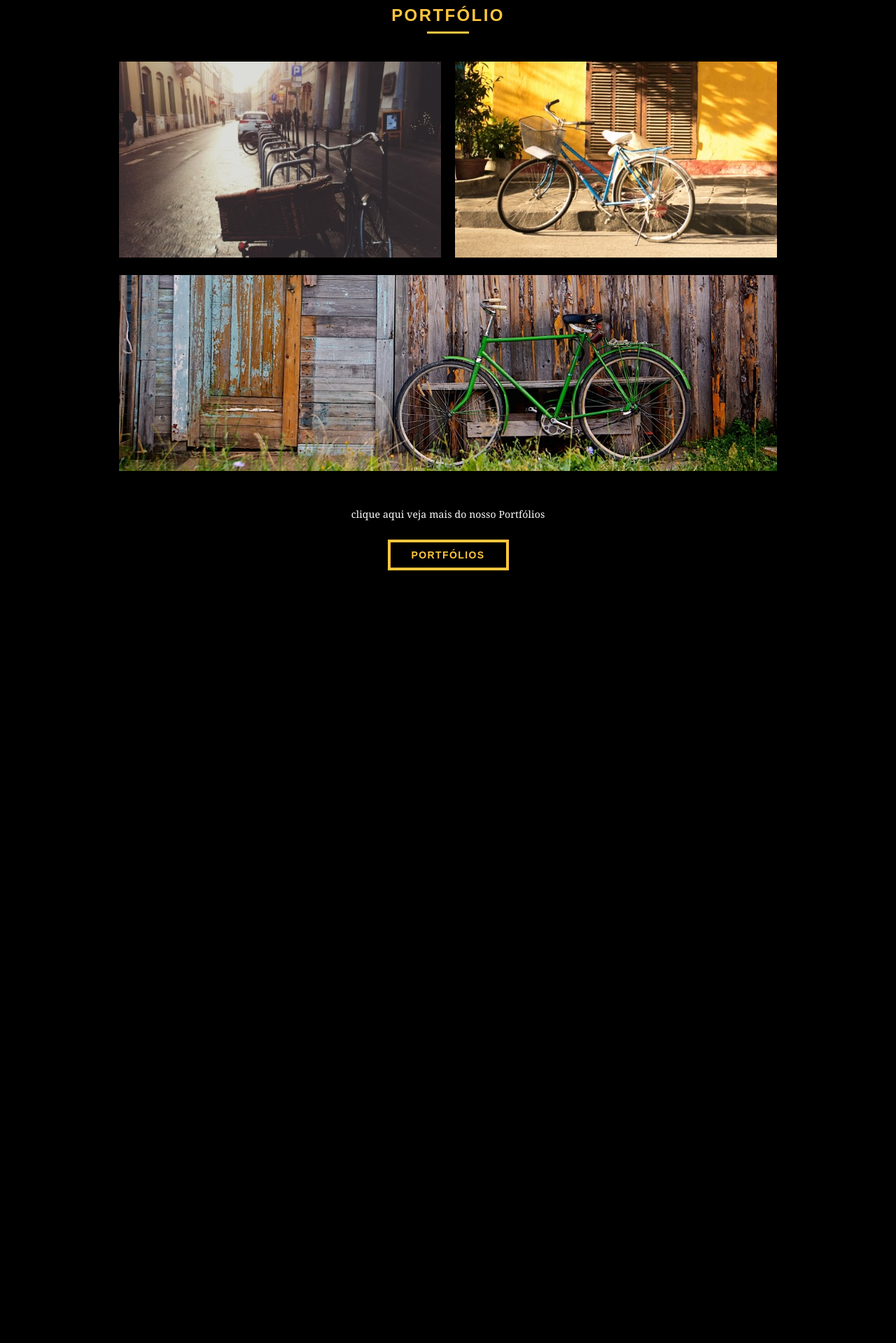
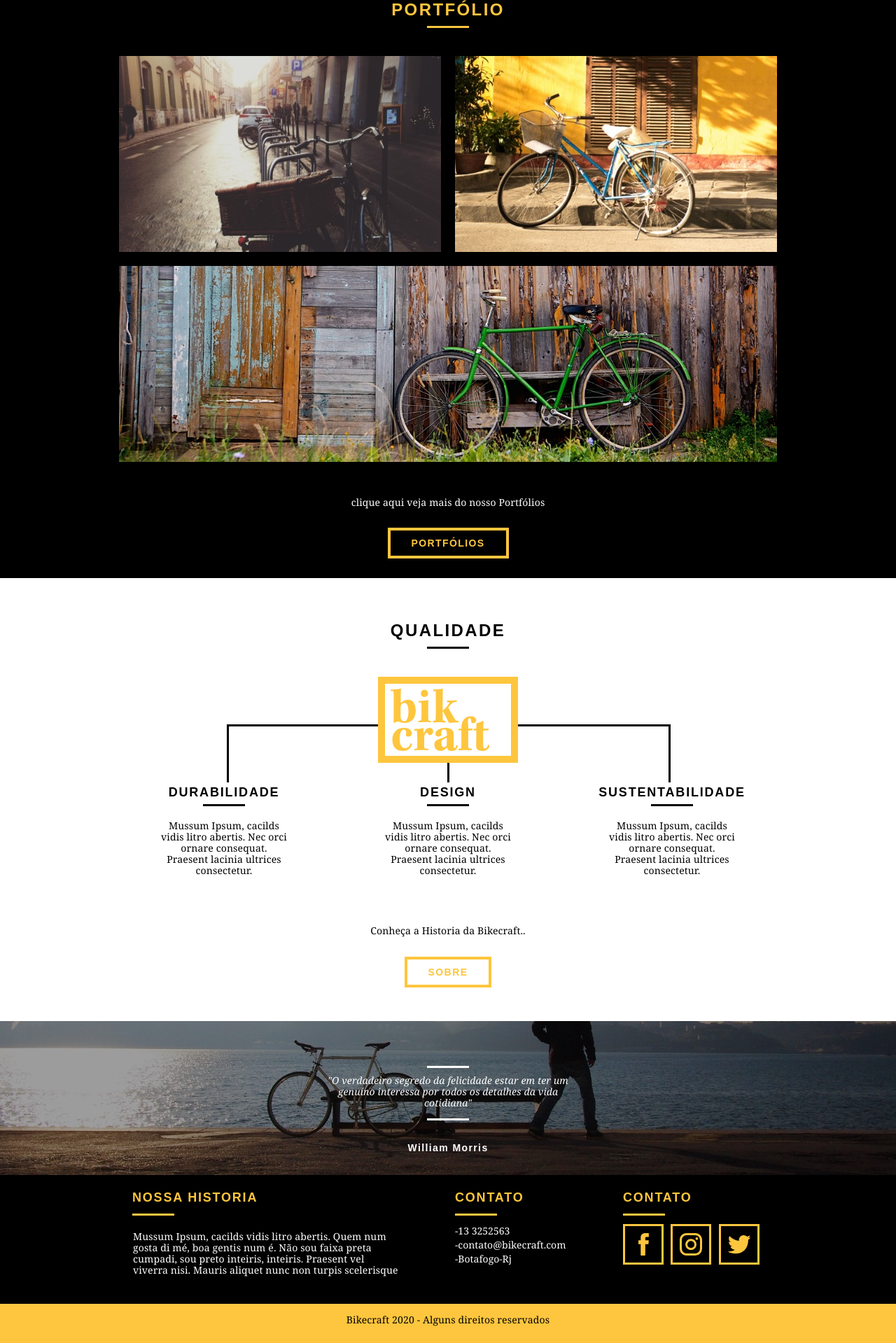
Before and after one commit to TMendesO/BikeCraft, a PHP site: page / in a window 1280 px wide. Shown: the part 1138-3057 px from the top of the page at 70% size. Before the commit the page ends 1953 px from the top, so only its background shows below. Run offline with PHP 8.4, Linux system fonts and the light colour scheme.

Commit message:
13-09-2020

```diff
--- a/web/css/style.css
+++ b/web/css/style.css
@@ -2,6 +2,9 @@
 body{
     font-family: Arial, Helvetica, sans-serif;
 
+}
+img{
+    display: block;
 }
 
 p{
@@ -95,7 +98,7 @@ p{
     height:380px;
     background: url("../img/bg.jpg") no-repeat center;
     background-size: cover;
-    margin-top:96px;
+    margin-top:92px;
     text-align:center;
     padding-top:80px;
 }
@@ -205,3 +208,138 @@ p{
 .portfolio .call p{
     color: #fff;
 }
+
+/*===============================Qualidade===============================*/
+.qualidade{
+    padding:60px 0;
+}
+
+.qualidade:after{
+    content:"";
+    width:634px;
+    height:83px;
+    display:block;
+    background: url("../img/linhas.svg") no-repeat;
+    position:absolute;
+    top:209px;
+    right:162px;
+    z-index:-1;
+}
+
+.qualidade img{
+    margin:0 auto;
+}
+
+.qualidade_lista{
+    padding-top:30px;
+}
+
+.qualidade_lista li{
+    text-align:center;
+    padding: 0 40px;
+}
+
+.qualidade_lista li h3{
+    font-weight:bold;
+    font-size:18px;
+    line-height:25px;
+    text-transform:uppercase;
+    letter-spacing:.1em;
+    text-align:center;
+
+}
+
+.qualidade_lista li h3:after{
+    content:"";
+    display:block;
+    width:60px;
+    height:3px;
+    background:#000;
+    margin: 4px auto 10px auto;
+}
+
+/*===============================Quebra===============================*/
+
+.quebra{
+    width:100%;
+    height:220px;
+    background: url("../img/bg-footer.jpg") no-repeat center;
+    background-size:cover;
+    text-align:center;
+    padding-top:40px;
+
+}
+.quebra .quote-externo{
+    max-width:400px;
+}
+
+/*===============================Footer===============================*/
+.footer{
+    width:100%;
+    background:#000;
+    color:#fff;
+    padding: 20px 0;
+
+}
+
+.footer h3{
+    font-size:18px;
+    line-height:25px;
+    color:#FEC63E;
+    text-transform:uppercase;
+    letter-spacing:.1em;
+    font-weight:bold;
+
+
+}
+
+.footer h3:after{
+    content:"";
+    display:block;
+    width:60px;
+    height:3px;
+    background:#FEC63E;
+    margin: 10px 0 12px 0px ;
+}
+
+.footer_historia{
+    padding-right:40px;
+
+}
+.footer_historia h3{
+    padding-left: 19px;
+}
+.footer_historia p{
+   text-align:left;
+
+}
+
+.footer_contato ul li {
+    font-size:14px;
+    line-height:20px;
+    font-family: Georgia, 'Times New Roman', Times, serif;
+
+}
+
+.footer_rede ul li{
+    display:inline-block;
+    margin-right:6px;
+}
+
+.footer_rede ul li a {
+    border: 3px solid #FEC63E;
+    display:block;
+    padding:10px;
+}
+
+.footer_rede ul li a:hover{
+    border-color: #fff;
+}
+
+/*===============================copyright===============================*/
+
+.copy{
+    width:100%;
+    background: #FEC63E;
+    padding:5px 0;
+}
--- a/web/index.html
+++ b/web/index.html
@@ -80,5 +80,71 @@
                 </div>
             </div>
         </section>
+        <section class="qualidade container">
+            <h2 class="subtitulo">Qualidade</h2>
+            <img src="img/bikcraft-qualidade.svg" alt="BikeCraft">
+            <ul class="qualidade_lista">
+                <li class="grid-1-3">
+                    <h3>Durabilidade</h3>
+                    <p>Mussum Ipsum, cacilds vidis litro abertis. Nec orci ornare consequat. Praesent lacinia ultrices consectetur.</p>
+                </li>
+            <ul>
+                <li  class="grid-1-3">
+                    <h3>Design</h3>
+                    <p>Mussum Ipsum, cacilds vidis litro abertis. Nec orci ornare consequat. Praesent lacinia ultrices consectetur.</p>
+                </li>
+            <ul>
+                <li  class="grid-1-3">
+                    <h3>Sustentabilidade</h3>
+                    <p>Mussum Ipsum, cacilds vidis litro abertis. Nec orci ornare consequat. Praesent lacinia ultrices consectetur.</p>
+                </li>
+            </ul>
+            <div class="call">
+                <p>Conheça a Historia da Bikecraft..</p>
+                <a class="btn btn-preto" href="sobre.html">Sobre</a>
+            </div>
+        </section>
+        <section class="quebra">
+
+            <blockquote class="quote-externo container">
+                <p>"O verdadeiro segredo da felicidade estar em ter um genuíno interessa por todos os detalhes da vida cotidiana"</p>
+                <cite>William Morris</cite>
+            </blockquote>
+
+        </section>
+        <footer >
+         <div class="footer">
+            <div class="container">
+
+                <div class="grid-8 footer_historia">
+                    <h3>Nossa Historia</h3>
+                    <p>Mussum Ipsum, cacilds vidis litro abertis. Quem num gosta di mé, boa gentis num é. Não sou faixa preta cumpadi, sou preto inteiris, inteiris. Praesent vel viverra nisi. Mauris aliquet nunc non turpis scelerisque</p>
+                </div>
+
+                <div class="grid-4 footer_contato" >
+                    <h3>Contato</h3>
+                    <ul>
+                        <li>-13 3252563</li>
+                        <li>-contato@bikecraft.com</li>
+                        <li>-Botafogo-Rj</li>
+                    </ul>
+                </div>
+                <div class="grid-4 footer_rede">
+                    <h3>Contato</h3>
+                    <ul>
+                        <li><a hrf="http://facebook.com" target="_blank"><img src="img/redes-sociais/facebook.svg"></a></li>
+                        <li><a href="http://instragram.com" target="_blank"><img src="img/redes-sociais/instagram.svg"></a></li>
+                        <li><a href="http://twitter.com" target="_blank"><img src="img/redes-sociais/twitter.svg"></a></li>
+                    </ul>
+                </div>
+            </div>
+         </div>
+
+         <div class="copy">
+            <div class="container">
+             <p class="grid-16">Bikecraft 2020 - Alguns direitos reservados</p>
+            </div>
+         </div>
+        </footer>
     </body>
 </html>
```
